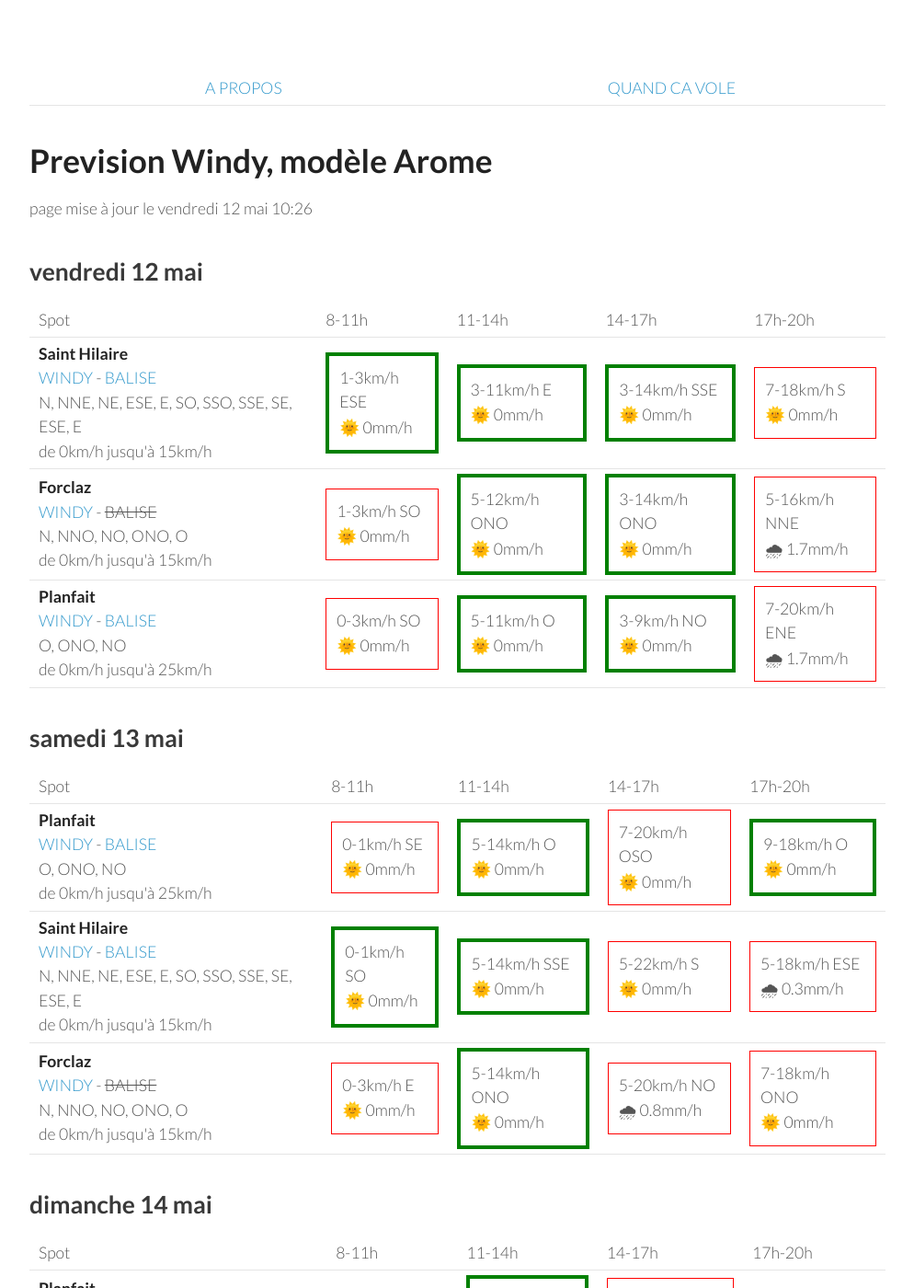
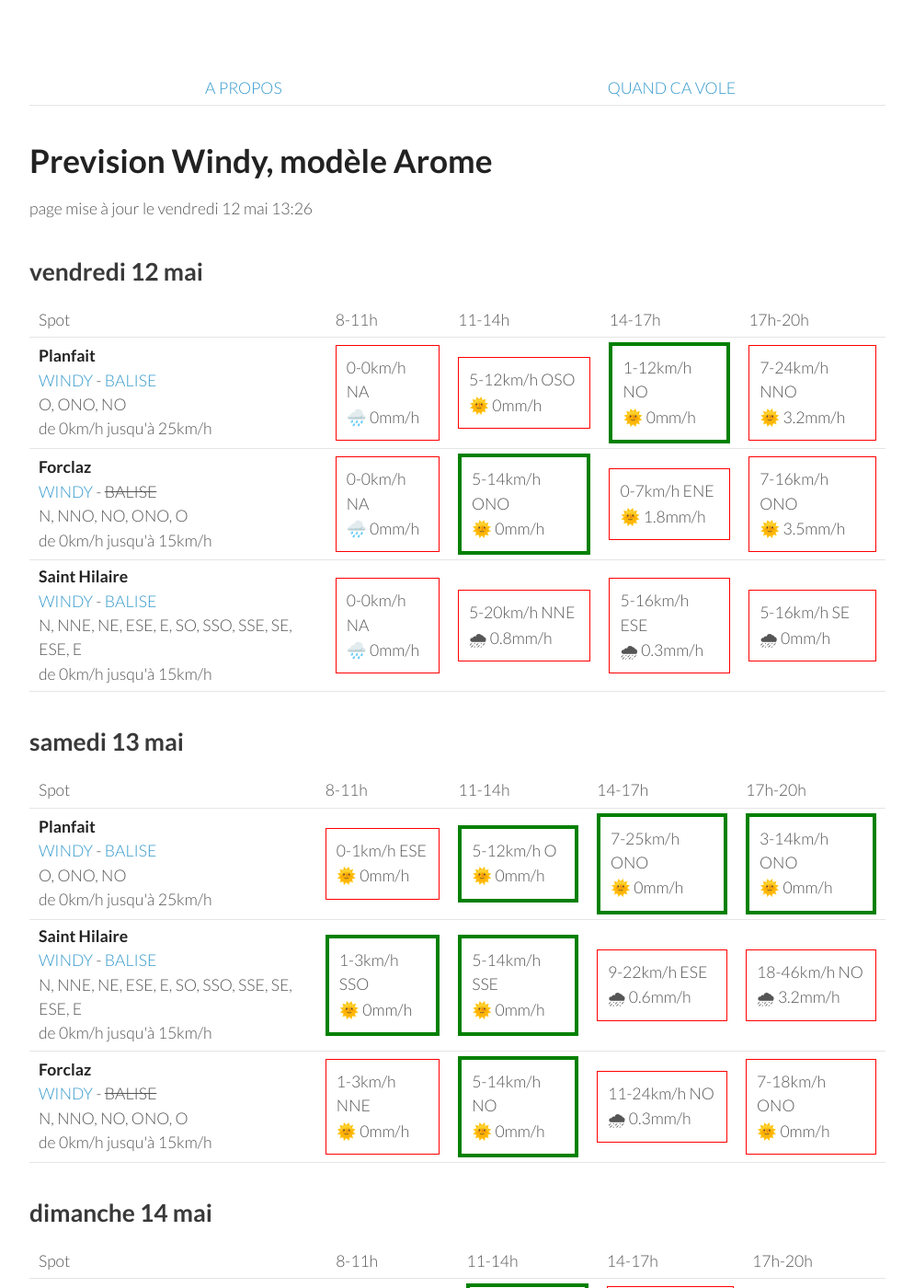
Before and after one commit to parapente-dans-le-nord/parapente-dans-le-nord.github.io, a Jekyll site: the page built from alpes_nord.markdown, in a window 1280 px wide and 1400 px high. Shown: the whole window at 92% size, without its empty margins (26-1020 px from the left). Built offline with Jekyll 4.4.1, drawn with Linux system fonts in a browser that asks for light colours.

Commit message:
update index.markdown

```diff
--- a/alpes_nord.markdown
+++ b/alpes_nord.markdown
@@ -7,7 +7,7 @@ title:  "Tous les spots"
 {: .links}
 
 # Prevision Windy, modèle Arome
-page mise à jour le vendredi 12 mai 10:26
+page mise à jour le vendredi 12 mai 13:26
 
 ## vendredi 12 mai
 
@@ -22,33 +22,30 @@ page mise à jour le vendredi 12 mai 10:26
       <td>17h-20h</td>
     </tr>
 <tr>
-        <td><strong>Saint Hilaire</strong><br><a href="https://windy.com/45.307/5.888?45.087,5.889,9,m:eUFagkX">WINDY</a> - <span class=""><a href="http://www.balisemeteo.com/balise.php?idBalise=61">BALISE</a> </span><br> <span class="vent-favorable">N, NNE, NE, ESE, E, SO, SSO, SSE, SE, ESE, E</span><br><span class="force-vent">de 0km/h jusqu'à 15km/h</span> </td>
+        <td><strong>Planfait</strong><br><a href="https://windy.com/45.853/6.223?45.415,6.223,8">WINDY</a> - <span class=""><a href="https://www.openwindmap.org/PP496">BALISE</a> </span><br> <span class="vent-favorable">O, ONO, NO</span><br><span class="force-vent">de 0km/h jusqu'à 25km/h</span> </td>
 
-            <td><div class="flyable"><p>1-3km/h ESE</p><p>🌞 0mm/h</p></div></td>
-            <td><div class="flyable"><p>3-11km/h E</p><p>🌞 0mm/h</p></div></td>
-            <td><div class="flyable"><p>3-14km/h SSE</p><p>🌞 0mm/h</p></div></td>
-            <td><div class="not-flyable"><p>7-18km/h S</p><p>🌞 0mm/h</p></div></td>
-
+            <td><div class="not-flyable"><p>0-0km/h NA</p><p>🌧️ 0mm/h</p></div></td>
+            <td><div class="not-flyable"><p>5-12km/h OSO</p><p>🌞 0mm/h</p></div></td>
+            <td><div class="flyable"><p>1-12km/h NO</p><p>🌞 0mm/h</p></div></td>
+            <td><div class="not-flyable"><p>7-24km/h NNO</p><p>🌞 3.2mm/h</p></div></td>
 
     </tr>
 <tr>
         <td><strong>Forclaz</strong><br><a href="https://windy.com/45.814/6.247?45.375,6.246,8,m:eVwaglz">WINDY</a> - <span class="no-balise"> BALISE </span><br> <span class="vent-favorable">N, NNO, NO, ONO, O</span><br><span class="force-vent">de 0km/h jusqu'à 15km/h</span> </td>
 
-            <td><div class="not-flyable"><p>1-3km/h SO</p><p>🌞 0mm/h</p></div></td>
-            <td><div class="flyable"><p>5-12km/h ONO</p><p>🌞 0mm/h</p></div></td>
-            <td><div class="flyable"><p>3-14km/h ONO</p><p>🌞 0mm/h</p></div></td>
-            <td><div class="not-flyable"><p>5-16km/h NNE</p><p>🌧 1.7mm/h</p></div></td>
-
+            <td><div class="not-flyable"><p>0-0km/h NA</p><p>🌧️ 0mm/h</p></div></td>
+            <td><div class="flyable"><p>5-14km/h ONO</p><p>🌞 0mm/h</p></div></td>
+            <td><div class="not-flyable"><p>0-7km/h ENE</p><p>🌞 1.8mm/h</p></div></td>
+            <td><div class="not-flyable"><p>7-16km/h ONO</p><p>🌞 3.5mm/h</p></div></td>
 
     </tr>
 <tr>
-        <td><strong>Planfait</strong><br><a href="https://windy.com/45.853/6.223?45.415,6.223,8">WINDY</a> - <span class=""><a href="https://www.openwindmap.org/PP496">BALISE</a> </span><br> <span class="vent-favorable">O, ONO, NO</span><br><span class="force-vent">de 0km/h jusqu'à 25km/h</span> </td>
+        <td><strong>Saint Hilaire</strong><br><a href="https://windy.com/45.307/5.888?45.087,5.889,9,m:eUFagkX">WINDY</a> - <span class=""><a href="http://www.balisemeteo.com/balise.php?idBalise=61">BALISE</a> </span><br> <span class="vent-favorable">N, NNE, NE, ESE, E, SO, SSO, SSE, SE, ESE, E</span><br><span class="force-vent">de 0km/h jusqu'à 15km/h</span> </td>
 
-            <td><div class="not-flyable"><p>0-3km/h SO</p><p>🌞 0mm/h</p></div></td>
-            <td><div class="flyable"><p>5-11km/h O</p><p>🌞 0mm/h</p></div></td>
-            <td><div class="flyable"><p>3-9km/h NO</p><p>🌞 0mm/h</p></div></td>
-            <td><div class="not-flyable"><p>7-20km/h ENE</p><p>🌧 1.7mm/h</p></div></td>
-
+            <td><div class="not-flyable"><p>0-0km/h NA</p><p>🌧️ 0mm/h</p></div></td>
+            <td><div class="not-flyable"><p>5-20km/h NNE</p><p>🌧 0.8mm/h</p></div></td>
+            <td><div class="not-flyable"><p>5-16km/h ESE</p><p>🌧 0.3mm/h</p></div></td>
+            <td><div class="not-flyable"><p>5-16km/h SE</p><p>🌧 0mm/h</p></div></td>
 
     </tr>
 
@@ -70,29 +67,29 @@ page mise à jour le vendredi 12 mai 10:26
 <tr>
         <td><strong>Planfait</strong><br><a href="https://windy.com/45.853/6.223?45.415,6.223,8">WINDY</a> - <span class=""><a href="https://www.openwindmap.org/PP496">BALISE</a> </span><br> <span class="vent-favorable">O, ONO, NO</span><br><span class="force-vent">de 0km/h jusqu'à 25km/h</span> </td>
 
-            <td><div class="not-flyable"><p>0-1km/h SE</p><p>🌞 0mm/h</p></div></td>
-            <td><div class="flyable"><p>5-14km/h O</p><p>🌞 0mm/h</p></div></td>
-            <td><div class="not-flyable"><p>7-20km/h OSO</p><p>🌞 0mm/h</p></div></td>
-            <td><div class="flyable"><p>9-18km/h O</p><p>🌞 0mm/h</p></div></td>
+            <td><div class="not-flyable"><p>0-1km/h ESE</p><p>🌞 0mm/h</p></div></td>
+            <td><div class="flyable"><p>5-12km/h O</p><p>🌞 0mm/h</p></div></td>
+            <td><div class="flyable"><p>7-25km/h ONO</p><p>🌞 0mm/h</p></div></td>
+            <td><div class="flyable"><p>3-14km/h ONO</p><p>🌞 0mm/h</p></div></td>
 
 
     </tr>
 <tr>
         <td><strong>Saint Hilaire</strong><br><a href="https://windy.com/45.307/5.888?45.087,5.889,9,m:eUFagkX">WINDY</a> - <span class=""><a href="http://www.balisemeteo.com/balise.php?idBalise=61">BALISE</a> </span><br> <span class="vent-favorable">N, NNE, NE, ESE, E, SO, SSO, SSE, SE, ESE, E</span><br><span class="force-vent">de 0km/h jusqu'à 15km/h</span> </td>
 
-            <td><div class="flyable"><p>0-1km/h SO</p><p>🌞 0mm/h</p></div></td>
+            <td><div class="flyable"><p>1-3km/h SSO</p><p>🌞 0mm/h</p></div></td>
             <td><div class="flyable"><p>5-14km/h SSE</p><p>🌞 0mm/h</p></div></td>
-            <td><div class="not-flyable"><p>5-22km/h S</p><p>🌞 0mm/h</p></div></td>
-            <td><div class="not-flyable"><p>5-18km/h ESE</p><p>🌧 0.3mm/h</p></div></td>
+            <td><div class="not-flyable"><p>9-22km/h ESE</p><p>🌧 0.6mm/h</p></div></td>
+            <td><div class="not-flyable"><p>18-46km/h NO</p><p>🌧 3.2mm/h</p></div></td>
 
 
     </tr>
 <tr>
         <td><strong>Forclaz</strong><br><a href="https://windy.com/45.814/6.247?45.375,6.246,8,m:eVwaglz">WINDY</a> - <span class="no-balise"> BALISE </span><br> <span class="vent-favorable">N, NNO, NO, ONO, O</span><br><span class="force-vent">de 0km/h jusqu'à 15km/h</span> </td>
 
-            <td><div class="not-flyable"><p>0-3km/h E</p><p>🌞 0mm/h</p></div></td>
-            <td><div class="flyable"><p>5-14km/h ONO</p><p>🌞 0mm/h</p></div></td>
-            <td><div class="not-flyable"><p>5-20km/h NO</p><p>🌧 0.8mm/h</p></div></td>
+            <td><div class="not-flyable"><p>1-3km/h NNE</p><p>🌞 0mm/h</p></div></td>
+            <td><div class="flyable"><p>5-14km/h NO</p><p>🌞 0mm/h</p></div></td>
+            <td><div class="not-flyable"><p>11-24km/h NO</p><p>🌧 0.3mm/h</p></div></td>
             <td><div class="not-flyable"><p>7-18km/h ONO</p><p>🌞 0mm/h</p></div></td>
 
 
```
